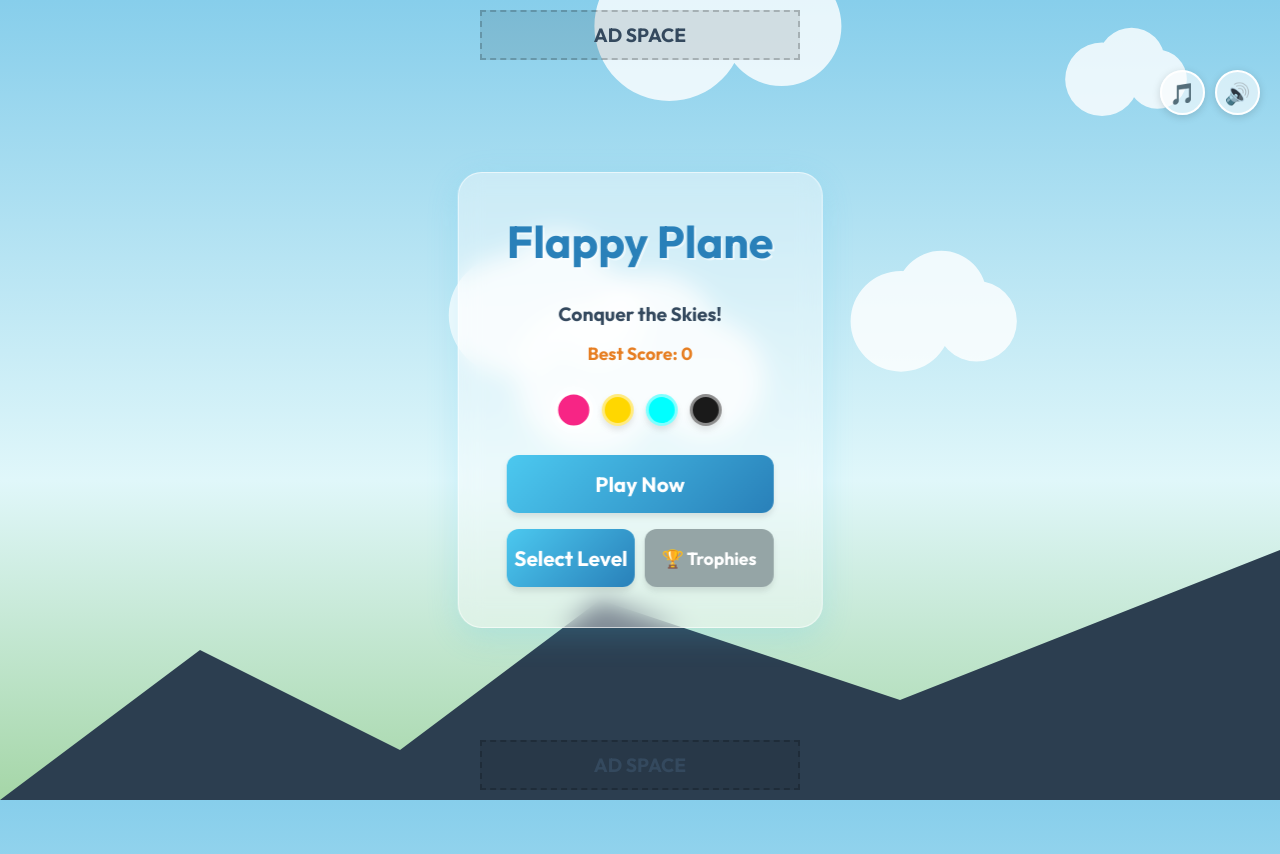
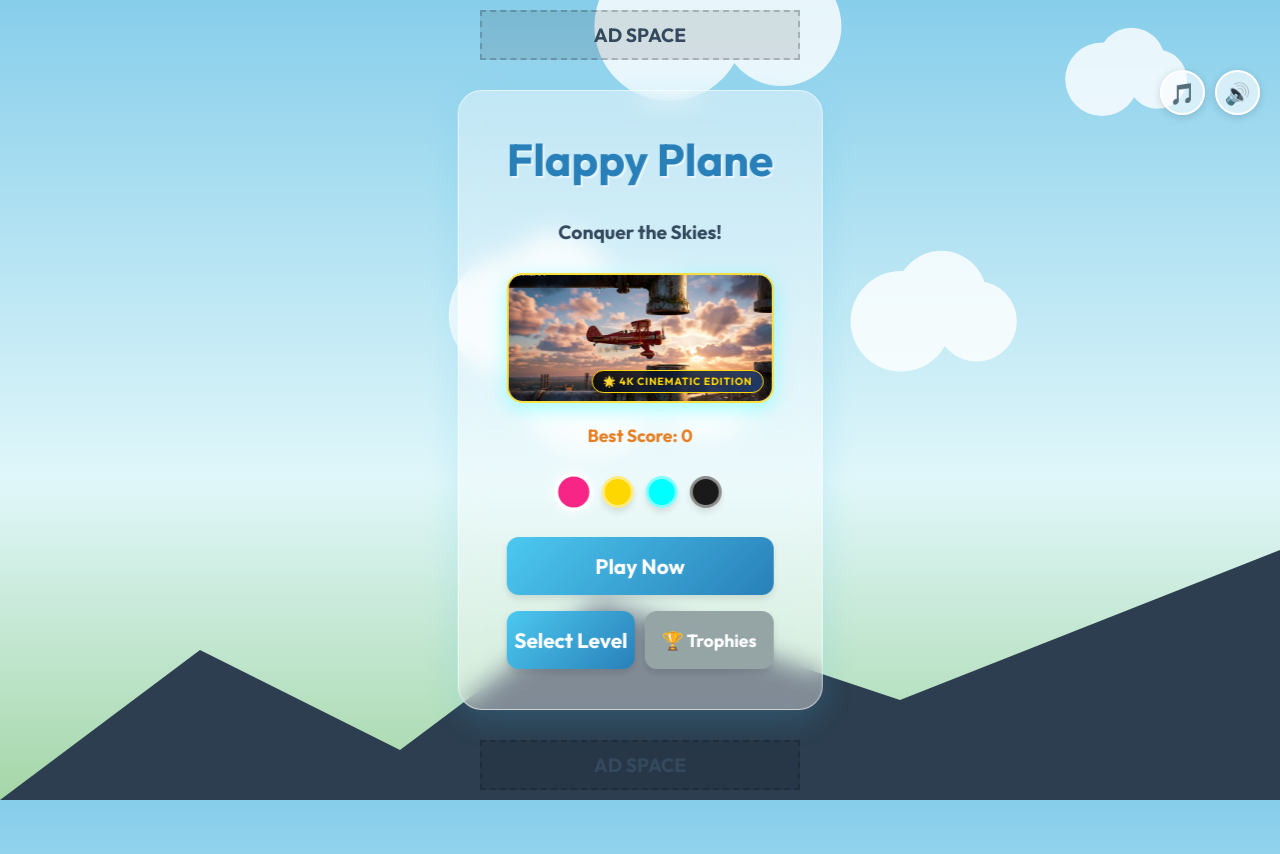
Before and after one commit to kavangcb29/Flap, a plain HTML site: page index.html in a window 1280 px wide. Drawn offline with Linux system fonts and the light colour scheme.

Commit message:
Add 4K Photorealistic Cinematic Hero Preview banner and Showcase Modal to Home Screen

```diff
--- a/game.js
+++ b/game.js
@@ -158,6 +158,9 @@ const levelGrid = document.getElementById('level-grid');
 const trophiesScreen = document.getElementById('trophies-screen');
 const trophyList = document.getElementById('trophy-list');
 const pauseScreen = document.getElementById('pause-screen');
+const cinematicScreen = document.getElementById('cinematic-screen');
+const heroPreviewBanner = document.getElementById('hero-preview-banner');
+const closeCinematicBtn = document.getElementById('close-cinematic-btn');
 
 // Buttons
 const homePlayBtn = document.getElementById('home-play-btn');
@@ -275,6 +278,18 @@ if (pauseHomeBtn) {
         showHome();
     });
 }
+if (heroPreviewBanner) {
+    heroPreviewBanner.addEventListener('click', (e) => {
+        e.stopPropagation();
+        showCinematic();
+    });
+}
+if (closeCinematicBtn) {
+    closeCinematicBtn.addEventListener('click', (e) => {
+        e.stopPropagation();
+        showHome();
+    });
+}
 
 backHomeBtn.addEventListener('click', (e) => {
     e.stopPropagation();
@@ -340,6 +355,7 @@ function showHome() {
     homeScreen.classList.remove('hidden');
     levelScreen.classList.add('hidden');
     if (trophiesScreen) trophiesScreen.classList.add('hidden');
+    if (cinematicScreen) cinematicScreen.classList.add('hidden');
     gameOverScreen.classList.add('hidden');
     levelCompleteScreen.classList.add('hidden');
     scoreDisplay.classList.add('hidden');
@@ -348,6 +364,12 @@ function showHome() {
     if (pauseBtn) pauseBtn.classList.add('hidden');
     if (homeHighScoreElement) homeHighScoreElement.innerText = highScore;
     resetGameObjects();
+}
+
+function showCinematic() {
+    gameState = 'CINEMATIC';
+    homeScreen.classList.add('hidden');
+    if (cinematicScreen) cinematicScreen.classList.remove('hidden');
 }
 
 function showTrophies() {
@@ -482,6 +504,7 @@ function startLevel(level) {
     homeScreen.classList.add('hidden');
     levelScreen.classList.add('hidden');
     if (trophiesScreen) trophiesScreen.classList.add('hidden');
+    if (cinematicScreen) cinematicScreen.classList.add('hidden');
     gameOverScreen.classList.add('hidden');
     levelCompleteScreen.classList.add('hidden');
 
--- a/index.html
+++ b/index.html
@@ -35,6 +35,10 @@
         <div id="home-screen" class="ui-overlay">
             <h1>Flappy Plane</h1>
             <p>Conquer the Skies!</p>
+            <div class="hero-preview-container" id="hero-preview-banner" title="Click to view 4K Cinematic Showcase">
+                <img src="flappy_plane_screenshot.jpg" alt="Flappy Plane 4K Cinematic" class="hero-preview-img" />
+                <div class="hero-badge">🌟 4K Cinematic Edition</div>
+            </div>
             <p class="high-score-text">Best Score: <span id="home-high-score">0</span></p>
             <div class="skin-selector" id="skin-selector">
                 <button class="skin-btn active" data-skin="0" title="Neon Pink" style="background: #f72585;"></button>
@@ -77,6 +81,18 @@
                 <button id="pause-restart-btn" class="secondary-btn">Restart Level</button>
                 <button id="pause-home-btn" class="secondary-btn">Home</button>
             </div>
+        </div>
+
+        <!-- Cinematic Showcase Screen -->
+        <div id="cinematic-screen" class="ui-overlay hidden" style="max-width: 650px; width: 90%;">
+            <h2>🌟 Unreal Engine 5 Cinematic Edition</h2>
+            <div style="border-radius: 16px; overflow: hidden; border: 2px solid #FFD700; box-shadow: 0 0 25px rgba(255, 215, 0, 0.5);">
+                <img src="flappy_plane_screenshot.jpg" alt="Flappy Plane Full Cinematic" style="width: 100%; display: block;" />
+            </div>
+            <p style="font-size: 0.85rem; color: #e0e0e0; margin: 0;">
+                Featuring a vintage red biplane with spinning propellers, chrome accents, exhaust smoke trails, and a photorealistic golden hour volumetric sunset.
+            </p>
+            <button id="close-cinematic-btn" class="secondary-btn">Back to Main Menu</button>
         </div>
 
         <!-- Game Over Screen -->
--- a/style.css
+++ b/style.css
@@ -389,3 +389,51 @@ button:active {
 #pause-btn.hidden {
     display: none;
 }
+
+/* --- Cinematic Hero Preview --- */
+.hero-preview-container {
+    position: relative;
+    width: 100%;
+    max-width: 320px;
+    height: 130px;
+    border-radius: 16px;
+    overflow: hidden;
+    margin: 5px auto;
+    border: 2px solid rgba(255, 215, 0, 0.75);
+    box-shadow: 0 6px 20px rgba(0, 255, 255, 0.35);
+    transition: transform 0.3s cubic-bezier(0.175, 0.885, 0.32, 1.275), box-shadow 0.3s;
+    cursor: pointer;
+}
+
+.hero-preview-container:hover {
+    transform: scale(1.04);
+    box-shadow: 0 10px 28px rgba(0, 255, 255, 0.65);
+}
+
+.hero-preview-img {
+    width: 100%;
+    height: 100%;
+    object-fit: cover;
+    display: block;
+    transition: transform 0.4s ease;
+}
+
+.hero-preview-container:hover .hero-preview-img {
+    transform: scale(1.08);
+}
+
+.hero-badge {
+    position: absolute;
+    bottom: 8px;
+    right: 8px;
+    background: linear-gradient(135deg, rgba(0, 0, 0, 0.85), rgba(30, 60, 114, 0.9));
+    color: #FFD700;
+    font-size: 0.65rem;
+    font-weight: 800;
+    padding: 4px 10px;
+    border-radius: 20px;
+    border: 1px solid #FFD700;
+    text-transform: uppercase;
+    letter-spacing: 0.8px;
+    backdrop-filter: blur(4px);
+}
```
Also changed, not shown: flappy_plane_screenshot.jpg (added).
